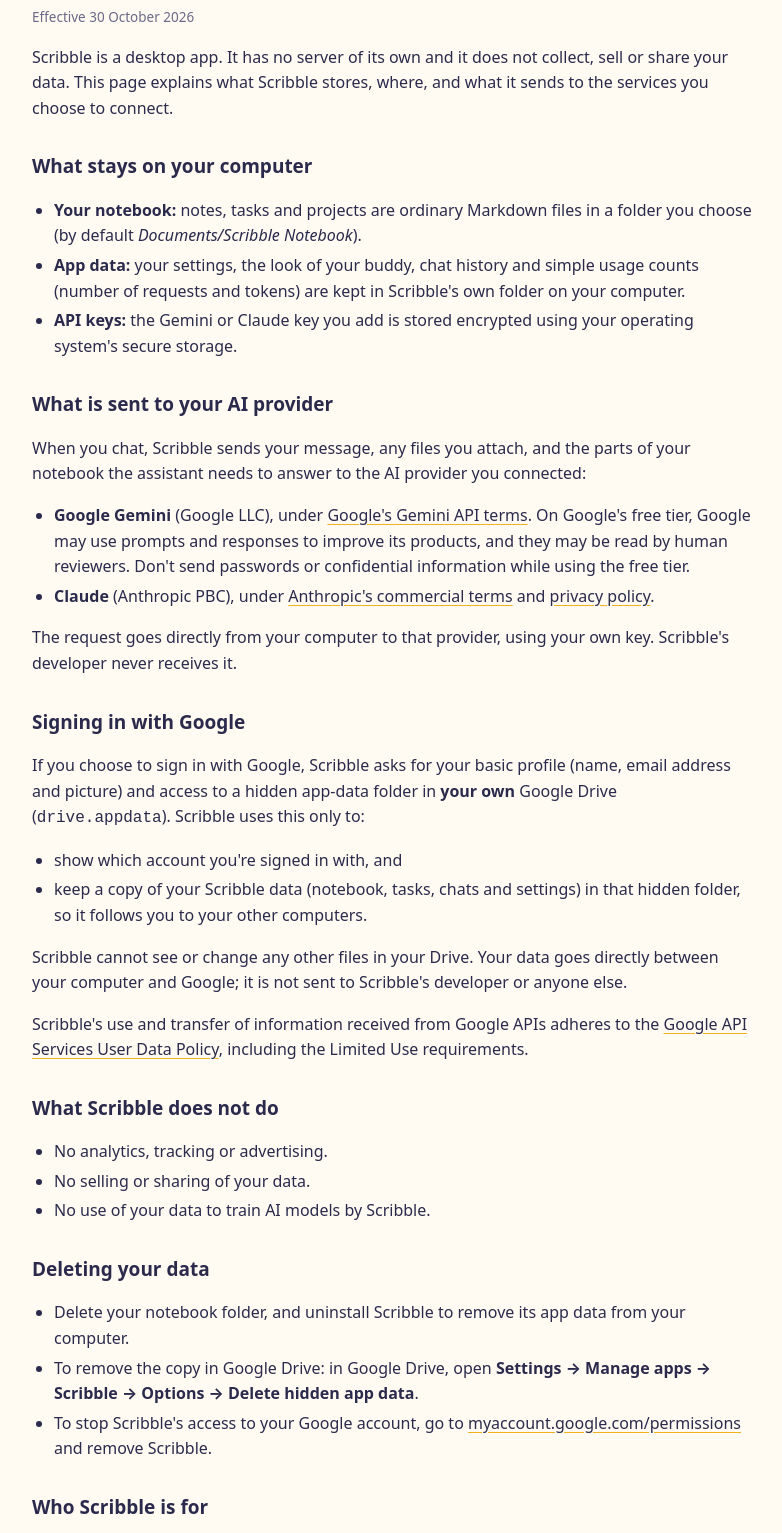
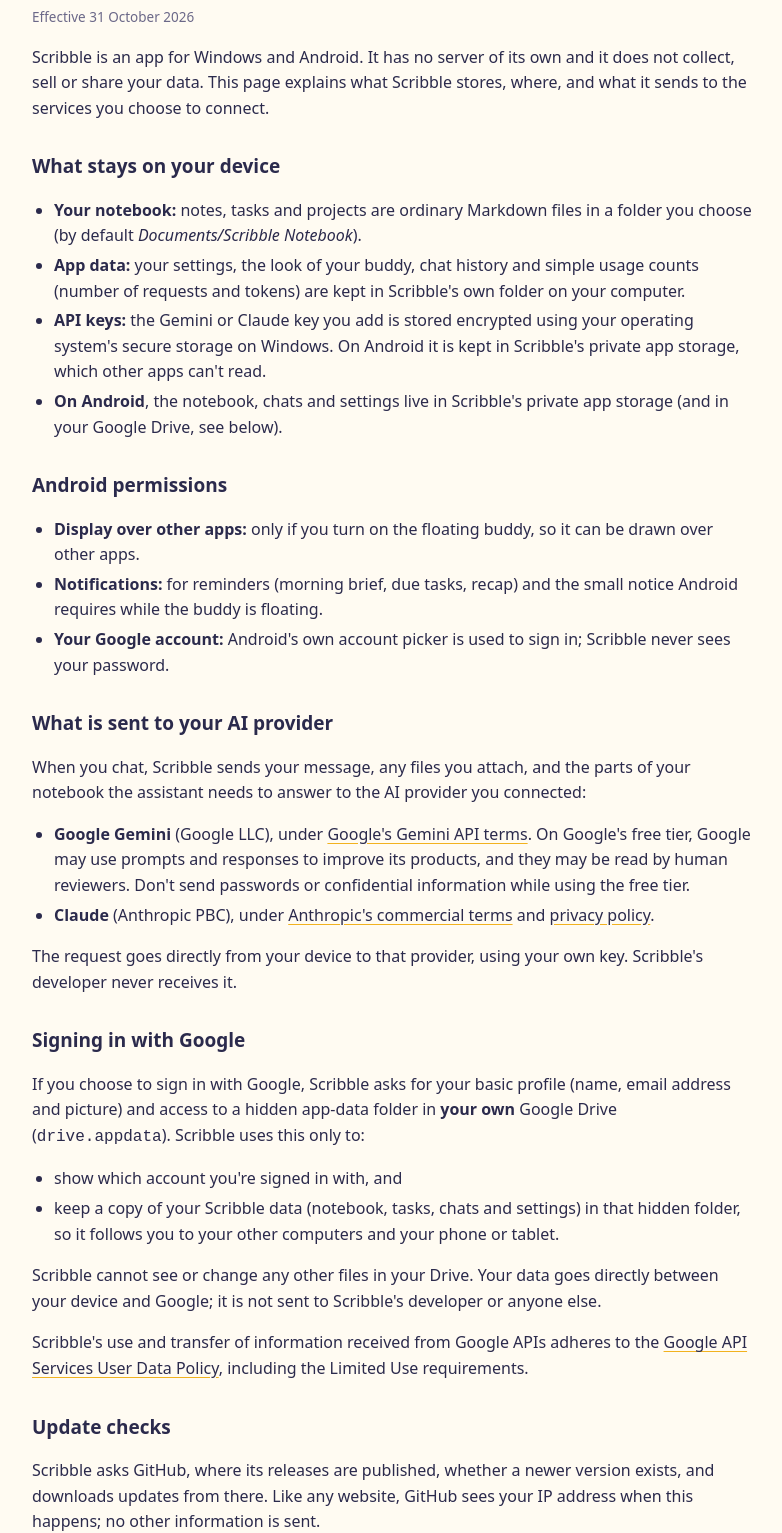
Before and after one commit to denis-andrian000/scribble-releases, a plain HTML site: page privacy.html in a window 1280 px wide. Shown: the part 145-1678 px from the top of the page, without its empty margins (248-1030 px from the left). Drawn offline with Linux system fonts and the light colour scheme.

Commit message:
Website: Scribble for Android (download + how-to); privacy policy covers Android and update checks

```diff
--- a/privacy.html
+++ b/privacy.html
@@ -15,15 +15,23 @@
 </header>
 <main class="doc">
 <h1>Privacy policy</h1>
-<p class="small">Effective 30 October 2026</p>
+<p class="small">Effective 31 October 2026</p>
 
-<p>Scribble is a desktop app. It has no server of its own and it does not collect, sell or share your data. This page explains what Scribble stores, where, and what it sends to the services you choose to connect.</p>
+<p>Scribble is an app for Windows and Android. It has no server of its own and it does not collect, sell or share your data. This page explains what Scribble stores, where, and what it sends to the services you choose to connect.</p>
 
-<h2>What stays on your computer</h2>
+<h2>What stays on your device</h2>
 <ul>
   <li><b>Your notebook:</b> notes, tasks and projects are ordinary Markdown files in a folder you choose (by default <i>Documents/Scribble Notebook</i>).</li>
   <li><b>App data:</b> your settings, the look of your buddy, chat history and simple usage counts (number of requests and tokens) are kept in Scribble's own folder on your computer.</li>
-  <li><b>API keys:</b> the Gemini or Claude key you add is stored encrypted using your operating system's secure storage.</li>
+  <li><b>API keys:</b> the Gemini or Claude key you add is stored encrypted using your operating system's secure storage on Windows. On Android it is kept in Scribble's private app storage, which other apps can't read.</li>
+  <li><b>On Android</b>, the notebook, chats and settings live in Scribble's private app storage (and in your Google Drive, see below).</li>
+</ul>
+
+<h2>Android permissions</h2>
+<ul>
+  <li><b>Display over other apps:</b> only if you turn on the floating buddy, so it can be drawn over other apps.</li>
+  <li><b>Notifications:</b> for reminders (morning brief, due tasks, recap) and the small notice Android requires while the buddy is floating.</li>
+  <li><b>Your Google account:</b> Android's own account picker is used to sign in; Scribble never sees your password.</li>
 </ul>
 
 <h2>What is sent to your AI provider</h2>
@@ -32,16 +40,19 @@
   <li><b>Google Gemini</b> (Google LLC), under <a href="https://ai.google.dev/gemini-api/terms">Google's Gemini API terms</a>. On Google's free tier, Google may use prompts and responses to improve its products, and they may be read by human reviewers. Don't send passwords or confidential information while using the free tier.</li>
   <li><b>Claude</b> (Anthropic PBC), under <a href="https://www.anthropic.com/legal/commercial-terms">Anthropic's commercial terms</a> and <a href="https://www.anthropic.com/legal/privacy">privacy policy</a>.</li>
 </ul>
-<p>The request goes directly from your computer to that provider, using your own key. Scribble's developer never receives it.</p>
+<p>The request goes directly from your device to that provider, using your own key. Scribble's developer never receives it.</p>
 
 <h2>Signing in with Google</h2>
 <p>If you choose to sign in with Google, Scribble asks for your basic profile (name, email address and picture) and access to a hidden app-data folder in <b>your own</b> Google Drive (<code>drive.appdata</code>). Scribble uses this only to:</p>
 <ul>
   <li>show which account you're signed in with, and</li>
-  <li>keep a copy of your Scribble data (notebook, tasks, chats and settings) in that hidden folder, so it follows you to your other computers.</li>
+  <li>keep a copy of your Scribble data (notebook, tasks, chats and settings) in that hidden folder, so it follows you to your other computers and your phone or tablet.</li>
 </ul>
-<p>Scribble cannot see or change any other files in your Drive. Your data goes directly between your computer and Google; it is not sent to Scribble's developer or anyone else.</p>
+<p>Scribble cannot see or change any other files in your Drive. Your data goes directly between your device and Google; it is not sent to Scribble's developer or anyone else.</p>
 <p>Scribble's use and transfer of information received from Google APIs adheres to the <a href="https://developers.google.com/terms/api-services-user-data-policy">Google API Services User Data Policy</a>, including the Limited Use requirements.</p>
+
+<h2>Update checks</h2>
+<p>Scribble asks GitHub, where its releases are published, whether a newer version exists, and downloads updates from there. Like any website, GitHub sees your IP address when this happens; no other information is sent.</p>
 
 <h2>What Scribble does not do</h2>
 <ul>
@@ -52,7 +63,7 @@
 
 <h2>Deleting your data</h2>
 <ul>
-  <li>Delete your notebook folder, and uninstall Scribble to remove its app data from your computer.</li>
+  <li>Delete your notebook folder, and uninstall Scribble to remove its app data from your computer. On Android, uninstalling Scribble removes everything it stored on the device.</li>
   <li>To remove the copy in Google Drive: in Google Drive, open <b>Settings → Manage apps → Scribble → Options → Delete hidden app data</b>.</li>
   <li>To stop Scribble's access to your Google account, go to <a href="https://myaccount.google.com/permissions">myaccount.google.com/permissions</a> and remove Scribble.</li>
 </ul>
--- a/style.css
+++ b/style.css
@@ -28,3 +28,8 @@ h2 { font-size: 22px; margin: 34px 0 8px; }
 .doc ul { padding-left: 22px; }
 .doc li { margin: 4px 0; }
 footer { border-top: 1px solid var(--line); margin-top: 48px; padding: 20px 0 30px; color: var(--ink2); font-size: 14px; display: flex; gap: 18px; flex-wrap: wrap; }
+.btns { display: flex; justify-content: center; gap: 12px; flex-wrap: wrap; margin-top: 26px; }
+.btns .btn { margin-top: 0; }
+.btn.alt { background: var(--bg2); color: var(--ink); box-shadow: inset 0 0 0 1px var(--line); }
+.steps { padding-left: 22px; }
+.steps li { margin: 8px 0; }
```
Also changed, not shown: index.html (+23 -7 lines).
